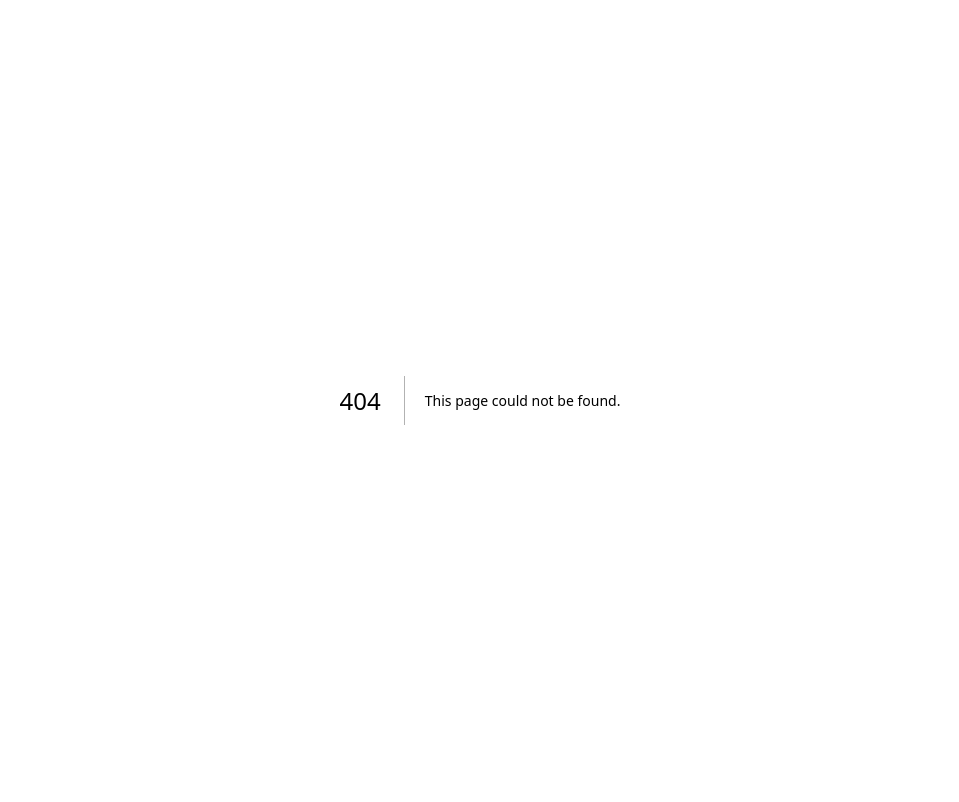
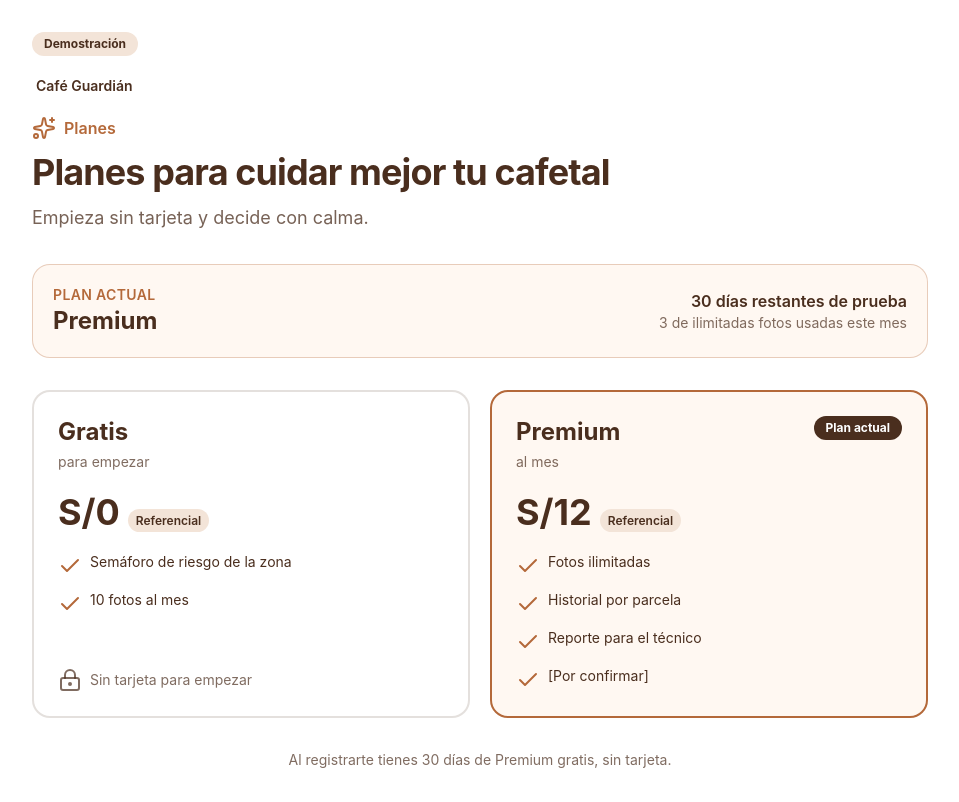
Before and after one commit to Hollow-30/cafeguardian, a Next.js app: page /planes in a window 1280 px wide. Before the commit this address had no page. Shown: the whole page, without its empty margins (160-1119 px from the left). Built offline with nearby package versions, Linux system fonts and the light colour scheme.

Commit message:
feat(CAFG-128): pantalla de planes y estado de suscripción

```diff
--- /dev/null
+++ b/app/planes/pagar/page.tsx
@@ -0,0 +1,5 @@
+import Link from "next/link"
+
+export default function PaymentPage() {
+  return <main className="flex min-h-screen items-center justify-center bg-white p-6 text-center text-[#4A2E1E]"><div className="flex max-w-md flex-col gap-4"><h1 className="text-3xl font-bold">Pago Premium</h1><p>La pantalla de pago estará disponible próximamente.</p><Link href="/planes" className="inline-flex min-h-12 items-center justify-center rounded-xl bg-[#4A2E1E] px-5 py-3 font-bold text-white">Volver a planes</Link></div></main>
+}
--- /dev/null
+++ b/app/planes/page.tsx
@@ -0,0 +1,5 @@
+import { PricingPage } from "@/components/pricing-page"
+
+export default function PlansPage() {
+  return <PricingPage />
+}
--- /dev/null
+++ b/components/pricing-page.tsx
@@ -0,0 +1,50 @@
+"use client"
+
+import Link from "next/link"
+import { Check, LockKeyhole, Sparkles } from "lucide-react"
+import { pricingContent, freePhotoQuota } from "@/content/pricing"
+import { getPlanStatus, photosRemaining, type PlanUser } from "@/lib/plans"
+
+const demoUser: PlanUser = { plan: "premium", trialStartedAt: "2026-11-01T12:00:00Z", photosUsedThisMonth: 3 }
+
+export function PricingPage() {
+  const status = getPlanStatus(demoUser, new Date())
+  const remaining = photosRemaining(demoUser)
+  const used = demoUser.photosUsedThisMonth
+
+  return (
+    <main className="min-h-screen bg-white px-4 py-8 text-[#4A2E1E] sm:px-6">
+      <div className="mx-auto flex max-w-4xl flex-col gap-8">
+        <header className="flex flex-col gap-3">
+          <span className="w-fit rounded-full bg-[#f3e4d8] px-3 py-1 text-xs font-bold">{pricingContent.demoLabel}</span>
+          <Link href="/" className="w-fit rounded-lg px-1 py-2 text-sm font-semibold underline-offset-4 hover:underline focus-visible:outline-2 focus-visible:outline-offset-2 focus-visible:outline-[#B4693A]">Café Guardián</Link>
+          <div className="flex items-center gap-2 text-[#B4693A]"><Sparkles aria-hidden="true" /><span className="font-semibold">Planes</span></div>
+          <h1 className="text-3xl font-bold tracking-tight sm:text-4xl">{pricingContent.title}</h1>
+          <p className="max-w-xl text-lg text-[#4A2E1E]/75">{pricingContent.subtitle}</p>
+        </header>
+
+        <section aria-label="Estado de tu plan" className="rounded-2xl border border-[#B4693A]/30 bg-[#fff8f2] p-5">
+          <div className="flex flex-wrap items-center justify-between gap-4">
+            <div><p className="text-sm font-semibold uppercase tracking-wide text-[#B4693A]">{pricingContent.currentPlan}</p><p className="text-2xl font-bold">{status.plan === "premium" ? "Premium" : "Gratis"}</p></div>
+            <div className="text-left sm:text-right"><p className="font-semibold">{status.isTrial ? `${status.trialDaysRemaining} días restantes de prueba` : "Tu plan está listo"}</p><p className="text-sm text-[#4A2E1E]/70">{used} de {" "}{status.plan === "premium" ? pricingContent.unlimitedPhotos : freePhotoQuota}{" "}{pricingContent.usedPhotos}</p></div>
+          </div>
+          {status.plan === "free" && <p className="mt-3 text-sm font-semibold text-red-800">{pricingContent.quotaExhausted}</p>}
+        </section>
+
+        <section className="grid gap-5 md:grid-cols-2" aria-label="Planes disponibles">
+          {pricingContent.plans.map((plan) => {
+            const current = status.plan === plan.id
+            return <article key={plan.id} className={`flex flex-col gap-5 rounded-2xl border-2 p-6 ${current ? "border-[#B4693A] bg-[#fff8f2]" : "border-[#4A2E1E]/15 bg-white"}`}>
+              <div className="flex items-start justify-between gap-3"><div><h2 className="text-2xl font-bold">{plan.name}</h2><p className="mt-1 text-sm text-[#4A2E1E]/70">{plan.cadence}</p></div>{current && <span className="rounded-full bg-[#4A2E1E] px-3 py-1 text-xs font-bold text-white">{pricingContent.currentPlan}</span>}</div>
+              <div><span className="text-4xl font-bold">{plan.price}</span><span className="ml-2 rounded-full bg-[#f3e4d8] px-2 py-1 text-xs font-semibold">{pricingContent.referentialLabel}</span></div>
+              <ul className="flex flex-1 flex-col gap-3">{plan.features.map((feature) => <li key={feature} className="flex gap-2 text-sm"><Check aria-hidden="true" className="mt-0.5 shrink-0 text-[#B4693A]" /> <span>{feature}</span></li>)}</ul>
+              {plan.id === "premium" && !current && <Link href="/planes/pagar" className="inline-flex min-h-12 items-center justify-center rounded-xl bg-[#4A2E1E] px-5 py-3 font-bold text-white hover:bg-[#633d28] focus-visible:outline-2 focus-visible:outline-offset-2 focus-visible:outline-[#B4693A]">{pricingContent.nextStep}</Link>}
+              {plan.id === "free" && <p className="flex items-center gap-2 text-sm text-[#4A2E1E]/70"><LockKeyhole aria-hidden="true" /> {pricingContent.noCard}</p>}
+            </article>
+          })}
+        </section>
+        <p className="text-center text-sm text-[#4A2E1E]/70">{pricingContent.trial}</p>
+      </div>
+    </main>
+  )
+}
--- /dev/null
+++ b/content/pricing.ts
@@ -0,0 +1,32 @@
+export const pricingContent = {
+  title: "Planes para cuidar mejor tu cafetal",
+  subtitle: "Empieza sin tarjeta y decide con calma.",
+  referentialLabel: "Referencial",
+  trial: "Al registrarte tienes 30 días de Premium gratis, sin tarjeta.",
+  plans: [
+    {
+      id: "free",
+      name: "Gratis",
+      price: "S/0",
+      cadence: "para empezar",
+      features: ["Semáforo de riesgo de la zona", "10 fotos al mes"],
+    },
+    {
+      id: "premium",
+      name: "Premium",
+      price: "S/12",
+      cadence: "al mes",
+      features: ["Fotos ilimitadas", "Historial por parcela", "Reporte para el técnico", "[Por confirmar]"],
+    },
+  ],
+  nextStep: "Pasar a Premium",
+  currentPlan: "Plan actual",
+  usedPhotos: "fotos usadas este mes",
+  unlimitedPhotos: "ilimitadas",
+  quotaExhausted: "Has usado todas tus fotos gratuitas este mes.",
+  noCard: "Sin tarjeta para empezar",
+  demoLabel: "Demostración",
+} as const
+
+export const trialDays = 30
+export const freePhotoQuota = 10
--- /dev/null
+++ b/lib/plans.ts
@@ -0,0 +1,37 @@
+import { freePhotoQuota, trialDays } from "@/content/pricing"
+
+export type PlanId = "free" | "premium"
+
+export interface PlanUser {
+  plan: PlanId
+  trialStartedAt?: string | Date | null
+  premiumUntil?: string | Date | null
+  photosUsedThisMonth: number
+}
+
+export interface PlanStatus {
+  plan: PlanId
+  isTrial: boolean
+  trialDaysRemaining: number
+  premiumActive: boolean
+}
+
+const toTime = (value: string | Date) => new Date(value).getTime()
+
+export function getPlanStatus(user: PlanUser, now: Date = new Date()): PlanStatus {
+  const trialElapsed = user.trialStartedAt ? Math.floor((now.getTime() - toTime(user.trialStartedAt)) / 86_400_000) : trialDays
+  const isTrial = user.plan === "premium" && trialElapsed >= 0 && trialElapsed < trialDays && !user.premiumUntil
+  const premiumActive = user.plan === "premium" && (isTrial || Boolean(user.premiumUntil && toTime(user.premiumUntil) > now.getTime()))
+
+  return {
+    plan: premiumActive ? "premium" : "free",
+    isTrial,
+    trialDaysRemaining: isTrial ? Math.max(0, trialDays - trialElapsed) : 0,
+    premiumActive,
+  }
+}
+
+export function photosRemaining(user: PlanUser): number | null {
+  if (user.plan === "premium") return null
+  return Math.max(0, freePhotoQuota - user.photosUsedThisMonth)
+}
```
Also changed, not shown: 1 other file (tests, documents, lock files or other folders).
